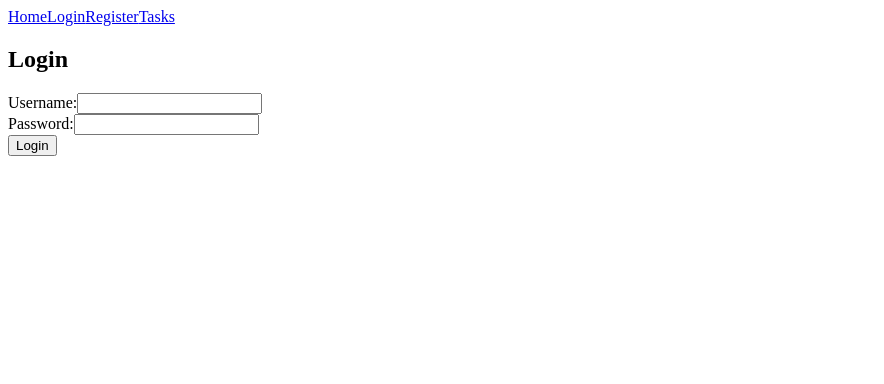
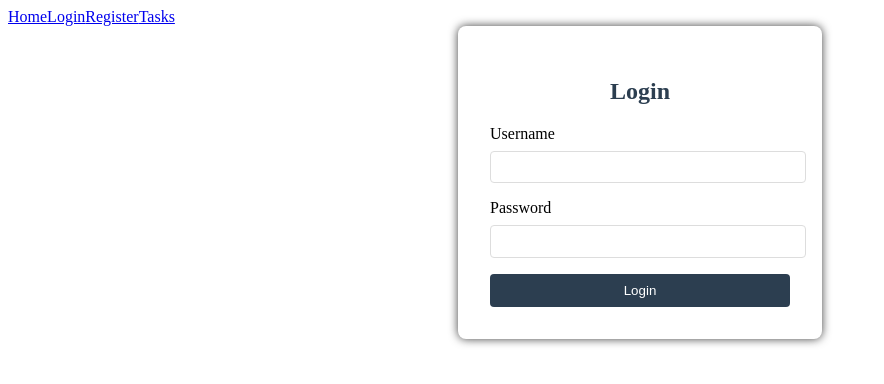
Before and after one commit to alanbritodossantos/GerenciamentoTarefasJBS, a Vue app in the folder frontend/meu-projeto-vue/: page /login in a window 1280 px wide. Shown: the top 384 px of the page, without its empty margins (0-884 px from the left). Built offline with nearby package versions, Linux system fonts and the light colour scheme.

Commit message:
foi melhorado o visual do login

```diff
--- a/frontend/meu-projeto-vue/src/components/Login.vue
+++ b/frontend/meu-projeto-vue/src/components/Login.vue
@@ -1,47 +1,48 @@
 <template>
-  <div>
-    <h2>Login</h2>
+  <div class="login">
     <form @submit.prevent="submitForm">
-      <div>
-        <label for="username">Username:</label>
-        <input id="username" v-model="loginData.username" type="text" required>
+      <h2>Login</h2>
+      <div class="input-group">
+        <label for="username">Username</label>
+        <input type="text" id="username" v-model="loginData.username" required />
       </div>
-      <div>
-        <label for="password">Password:</label>
-        <input id="password" v-model="loginData.password" type="password" required>
+      <div class="input-group">
+        <label for="password">Password</label>
+        <input type="password" id="password" v-model="loginData.password" required />
       </div>
-      <div>
-        <button type="submit">Login</button>
-      </div>
+      <button type="submit">Login</button>
     </form>
   </div>
 </template>
 
 <script>
-import axios from 'axios';
+import axios from "axios";
 
 export default {
-  name: 'LoginPage',
+  name: "LoginPage",
   data() {
     return {
       loginData: {
-        username: '',
-        password: ''
-      }
-    }
+        username: "",
+        password: "",
+      },
+    };
   },
   methods: {
     async submitForm() {
       try {
-        const response = await axios.post('http://localhost:5010/users/login', this.loginData);
+        const response = await axios.post(
+          "http://localhost:5010/users/login",
+          this.loginData
+        );
 
         if (response.status === 200) {
           // Salvar o token de autenticação recebido em algum lugar
           // Isso poderia ser no local storage, por exemplo:
-          window.localStorage.setItem('authToken', response.data.token);
+          window.localStorage.setItem("authToken", response.data.token);
 
           // Redirecionar o usuário para a página de tarefas
-          this.$router.push('/tasks');
+          this.$router.push("/tasks");
         } else {
           // Tratar erros retornados pelo servidor
           console.error(response.data.message);
@@ -50,11 +51,47 @@ export default {
         // Tratar erros que ocorrerem ao fazer a requisição
         console.error(error);
       }
-    }
-  }
-}
+    },
+  },
+};
 </script>
 
 <style scoped>
-/* estilo */
+.login {
+  width: 300px;
+  margin: 0 auto;
+  padding: 2em;
+  box-shadow: 0px 0px 10px 0px rgba(0,0,0,0.75);
+  border-radius: 8px;
+}
+.login h2 {
+  text-align: center;
+  color: #2c3e50;
+}
+.input-group {
+  margin-bottom: 1em;
+}
+.input-group label {
+  display: block;
+  margin-bottom: 0.5em;
+}
+.input-group input {
+  width: 100%;
+  padding: 0.5em;
+  font-size: 0.9em;
+  border-radius: 4px;
+  border: 1px solid #ddd;
+}
+button {
+  width: 100%;
+  padding: 0.7em;
+  background-color: #2c3e50;
+  color: white;
+  border: none;
+  border-radius: 4px;
+  cursor: pointer;
+}
+button:hover {
+  background-color: #1a242f;
+}
 </style>
```
